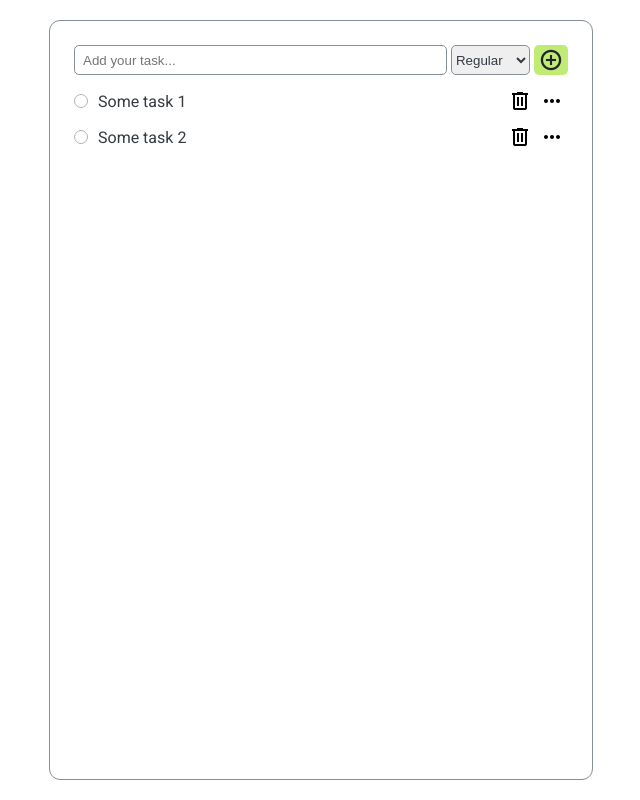
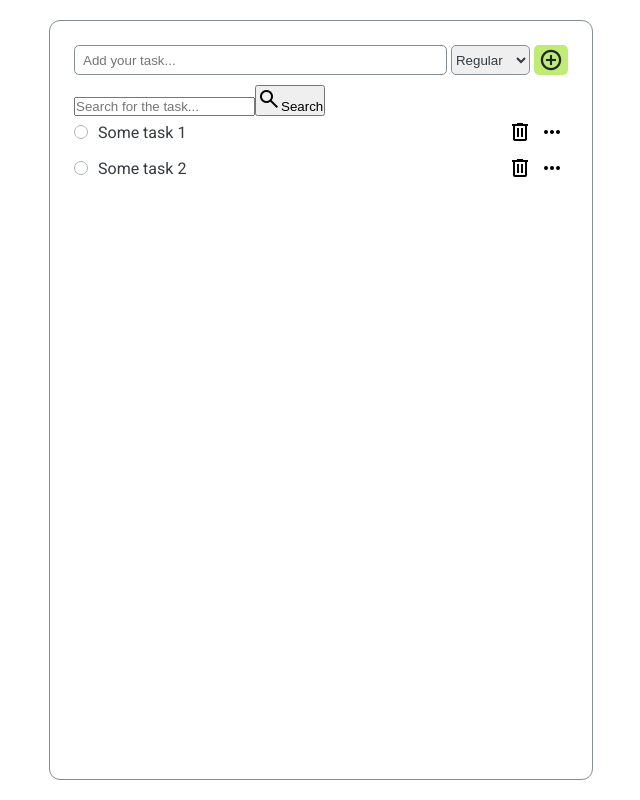
Before and after one commit to NERFTHISPLS/angular-todo-list, an Angular app: page / in a window 1280 px wide. Shown: the whole page, without its empty margins (319-959 px from the left). Built offline with nearby package versions, Linux system fonts and the light colour scheme.

Commit message:
Add layout for tasks-search

```diff
--- a/src/app/app.component.html
+++ b/src/app/app.component.html
@@ -1,2 +1,3 @@
 <app-task-form class="task-form" (newTaskEvent)="addNewTask($event)" />
+<app-tasks-search />
 <app-tasks-list [newTask]="newTask" />
--- a/src/app/app.component.ts
+++ b/src/app/app.component.ts
@@ -1,13 +1,13 @@
 import { Component } from '@angular/core';
 import { TaskFormComponent } from './task-form/task-form.component';
 import { TasksListComponent } from './tasks-list/tasks-list.component';
-import { TaskComponent } from './task/task.component';
 import { NewTaskEventValue } from './interfaces/task';
+import { TasksSearchComponent } from './tasks-search/tasks-search.component';
 
 @Component({
   selector: 'app-root',
   standalone: true,
-  imports: [TaskFormComponent, TasksListComponent],
+  imports: [TaskFormComponent, TasksListComponent, TasksSearchComponent],
   templateUrl: './app.component.html',
   styleUrl: './app.component.scss',
 })
--- a/src/app/tasks-search/tasks-search.component.html
+++ b/src/app/tasks-search/tasks-search.component.html
@@ -1 +1,7 @@
-<p>tasks-search works!</p>
+<form>
+  <input type="text" placeholder="Search for the task..." />
+  <button>
+    <span class="material-symbols-outlined">search</span>
+    <span>Search</span>
+  </button>
+</form>
```
